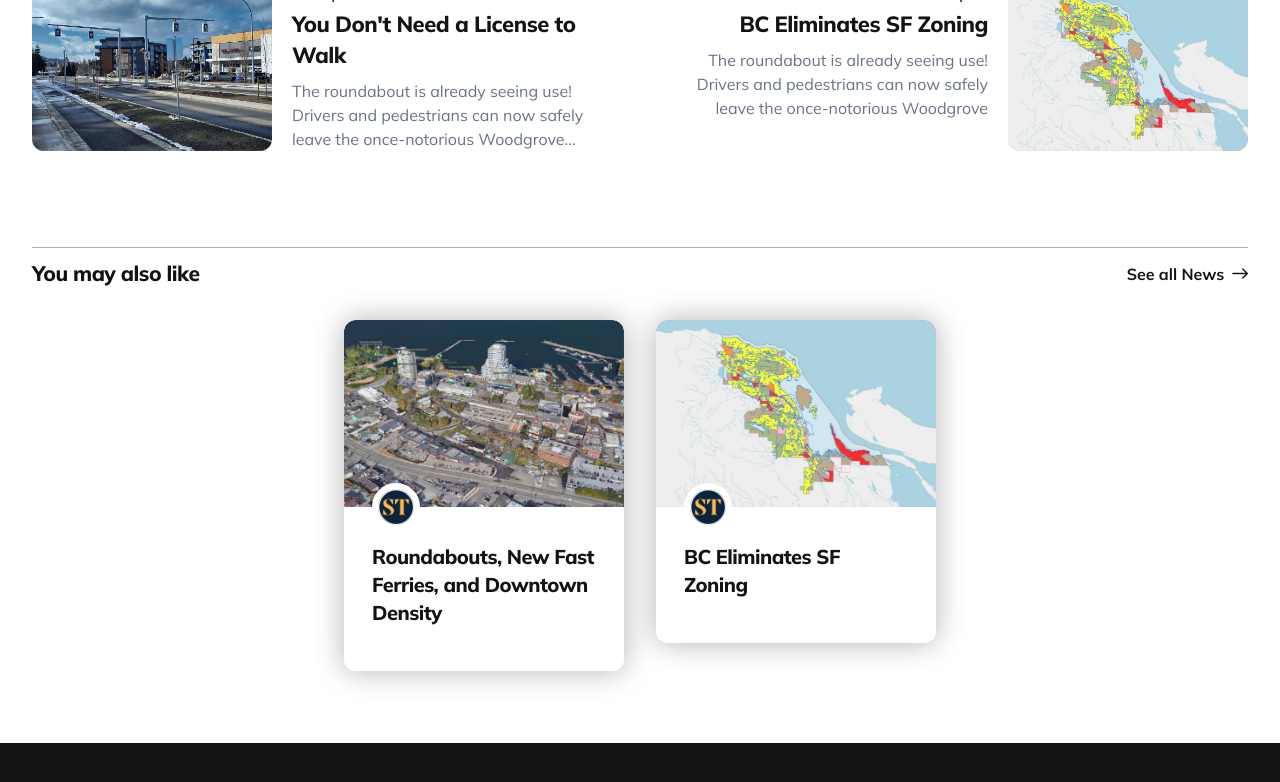
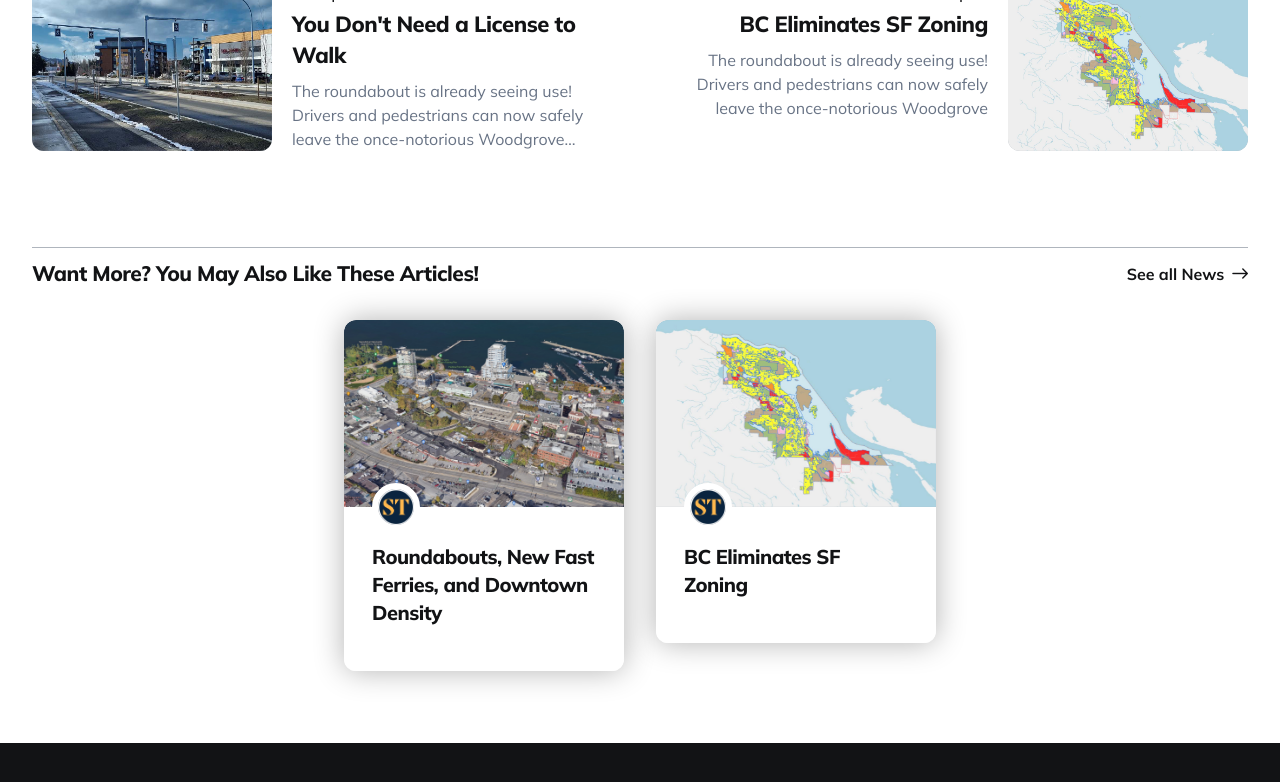
Before and after one commit to LaputanMachines/beautiful-nanaimo, a Jekyll site: the page built from _posts/2023-02-27-mary-ellen-drive-roundabout-construction-begins.md, in a window 1280 px wide and 900 px high, scrolled down 2868 px, cut to the strip 0-819 px from the top of the window. Shown: the top 782 px of the strip. Built offline with Jekyll 4.4.1, drawn with Linux system fonts in a browser that asks for light colours; comment, search, counter and statistics services are not loaded.

Commit message:
Improve 'Recommended' posts label on articles

```diff
--- a/_includes/related-posts.html
+++ b/_includes/related-posts.html
@@ -25,7 +25,7 @@
         <div class="container__inner">
           <div class="section__info">
             <div class="section__head__small">
-              <h2 class="section__title">You may also like</h2>
+              <h2 class="section__title">Want More? You May Also Like These Articles!</h2>
                 {% if page.tags.size >= 1 %}
                 {% for tag in page.tags %}
                   {% if forloop.index == 1 %}
```
